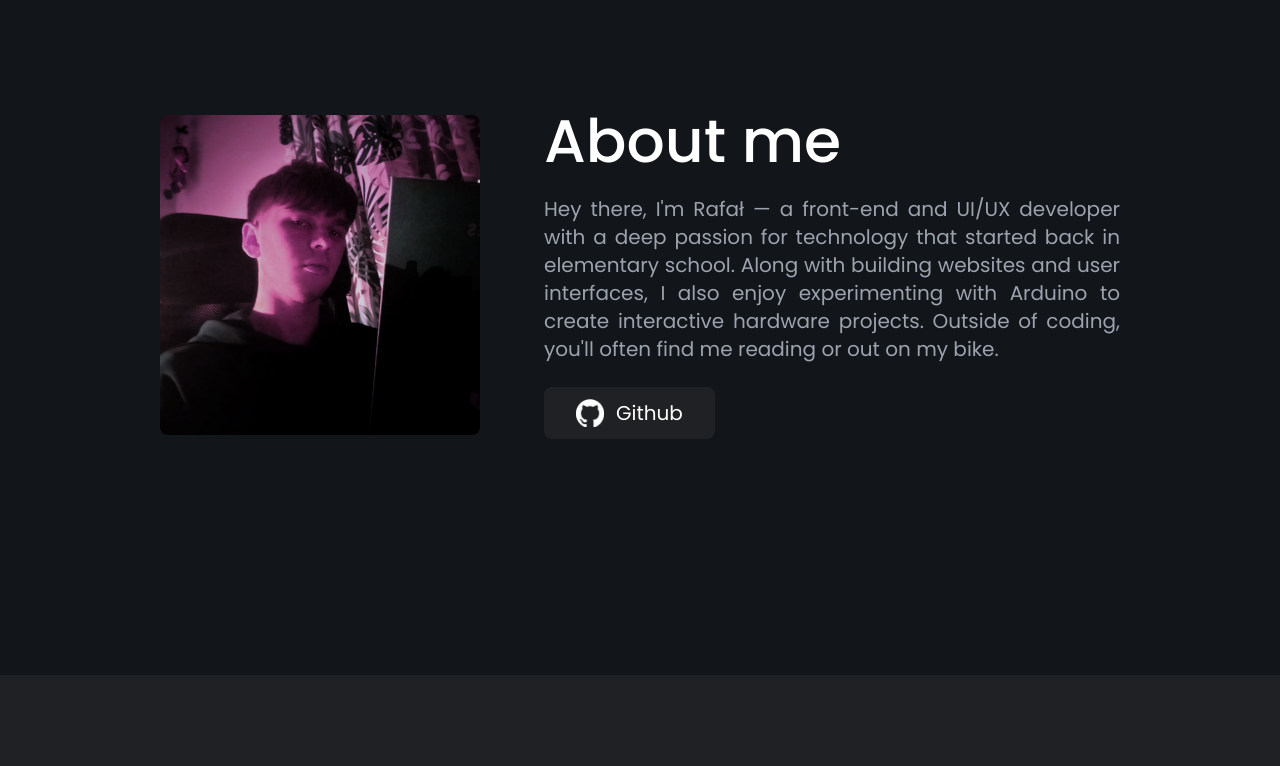
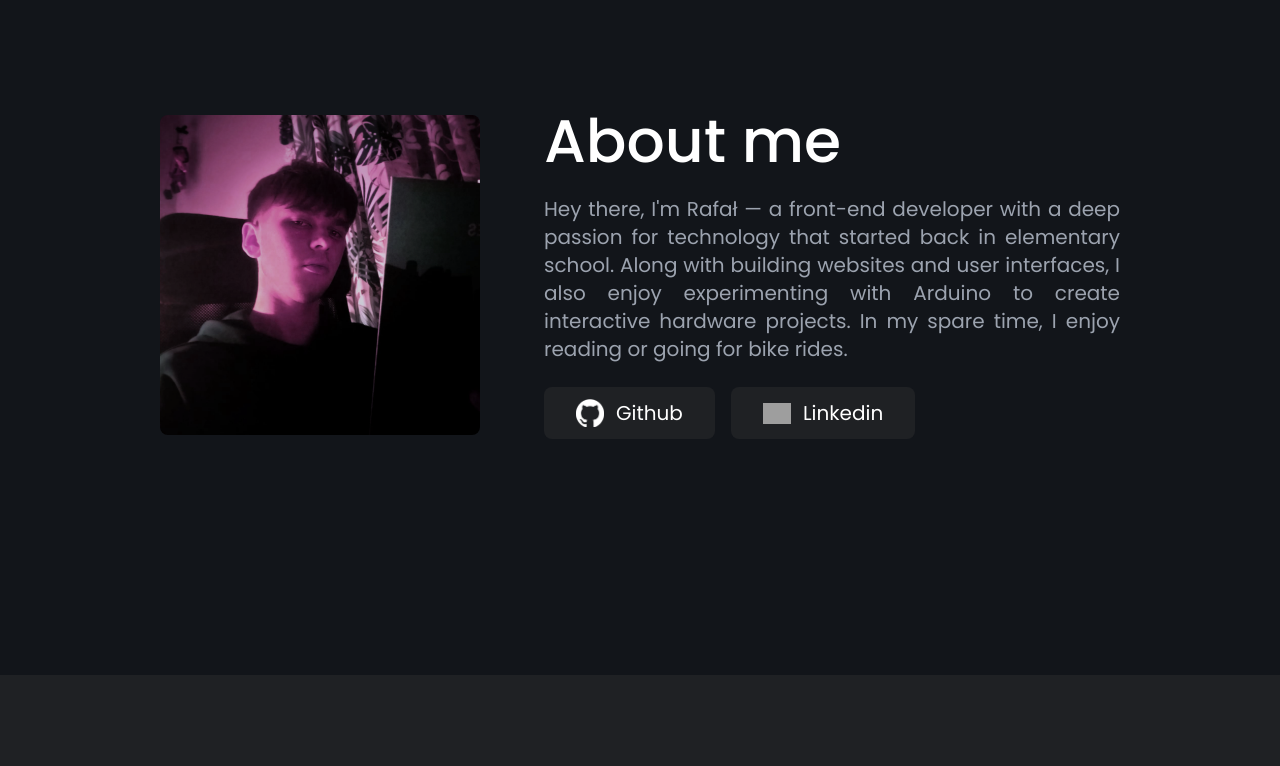
Before and after one commit to alosuri/portfolio, a Vue app: page / in a window 1280 px wide. Shown: the part 925-1691 px from the top of the page. Built offline with nearby package versions, Linux system fonts and the light colour scheme; grey boxes are pictures that could not be loaded; what vue3-marquee, vue3-touch-events would draw is missing.

Commit message:
Fix profile description and add linkedin button.

```diff
--- a/src/App.vue
+++ b/src/App.vue
@@ -200,7 +200,7 @@ onUnmounted(() => {
     <template v-if="!snake">
       <h1 v-motion :initial="{ opacity: 0, y: 100 }" :enter="{ opacity: 1, y: 0, scale: 1 }" :delay="200"
         class="text-white text-2xl max-w-[80vw] text-center md:text-3xl font-poppins font-semibold z-10 font-shadow">
-        Hi, I'm Rafał! Front-end & UI/UX developer.
+        Hi, I'm Rafał! Front-end developer.
       </h1>
 
       <div v-motion :initial="{ opacity: 0, y: 100 }" :enter="{ opacity: 1, y: 0, scale: 1 }" :delay="200"
@@ -262,17 +262,25 @@ onUnmounted(() => {
       </h1>
 
       <p v-motion-slide-visible-once-bottom class="text-gray-400 text-md lg:text-xl">
-        Hey there, I'm Rafał — a front-end and UI/UX developer with a deep passion for technology that started back in
+        Hey there, I'm Rafał — a front-end developer with a deep passion for technology that started back in
         elementary school. Along with building websites and user interfaces, I also enjoy experimenting with Arduino to
-        create interactive hardware projects. Outside of coding, you'll often find me reading or out on my bike.
+        create interactive hardware projects. In my spare time, I enjoy reading or going for bike rides.
       </p>
 
-      <a href="https://github.com/alosuri"
-        class="bg-[#1f2124] text-white text-xl px-8 py-3 rounded-lg flex flex-row gap-3 items-center"
-        v-motion-slide-visible-once-left>
-        <img src="./assets/github-mark-white.png" alt="" class="w-7" />
-        <p>Github</p>
-      </a>
+      <div class="flex flex-row gap-4">
+        <a href="https://github.com/alosuri"
+          class="bg-[#1f2124] text-white lg:px-8 px-4 lg:text-xl text-md py-3 rounded-lg flex flex-row gap-3 items-center"
+          v-motion-slide-visible-once-left>
+          <img src="./assets/github-mark-white.png" alt="" class="w-7" />
+          <p>Github</p>
+        </a>
+        <a href="https://linkedin.com/in/rafał-suchorski-02b509353"
+          class="bg-[#1f2124] text-white lg:px-8 px-4 lg:text-xl text-md py-3 rounded-lg flex flex-row gap-3 items-center"
+          v-motion-slide-visible-once-left>
+          <img src="https://upload.wikimedia.org/wikipedia/commons/thumb/8/81/LinkedIn_icon.svg/800px-LinkedIn_icon.svg.png" alt="" class="w-7" />
+          <p>Linkedin</p>
+        </a>
+      </div>
     </div>
   </div>
 
```
